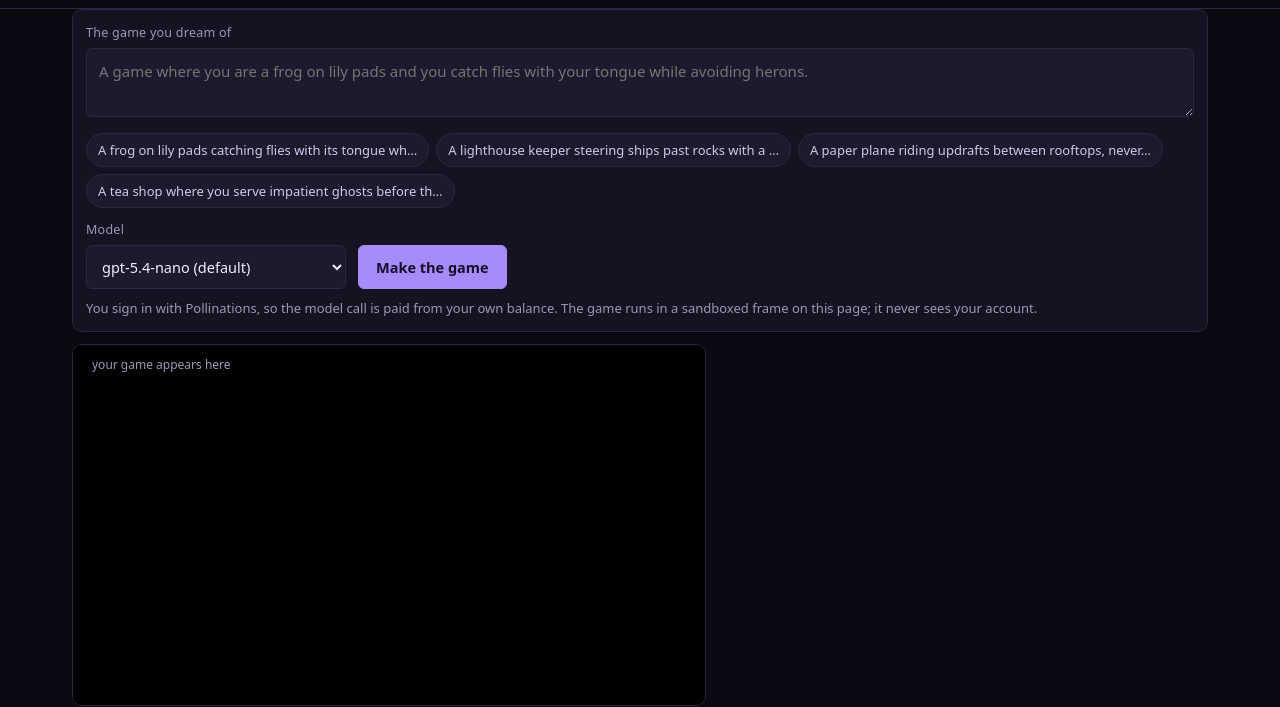
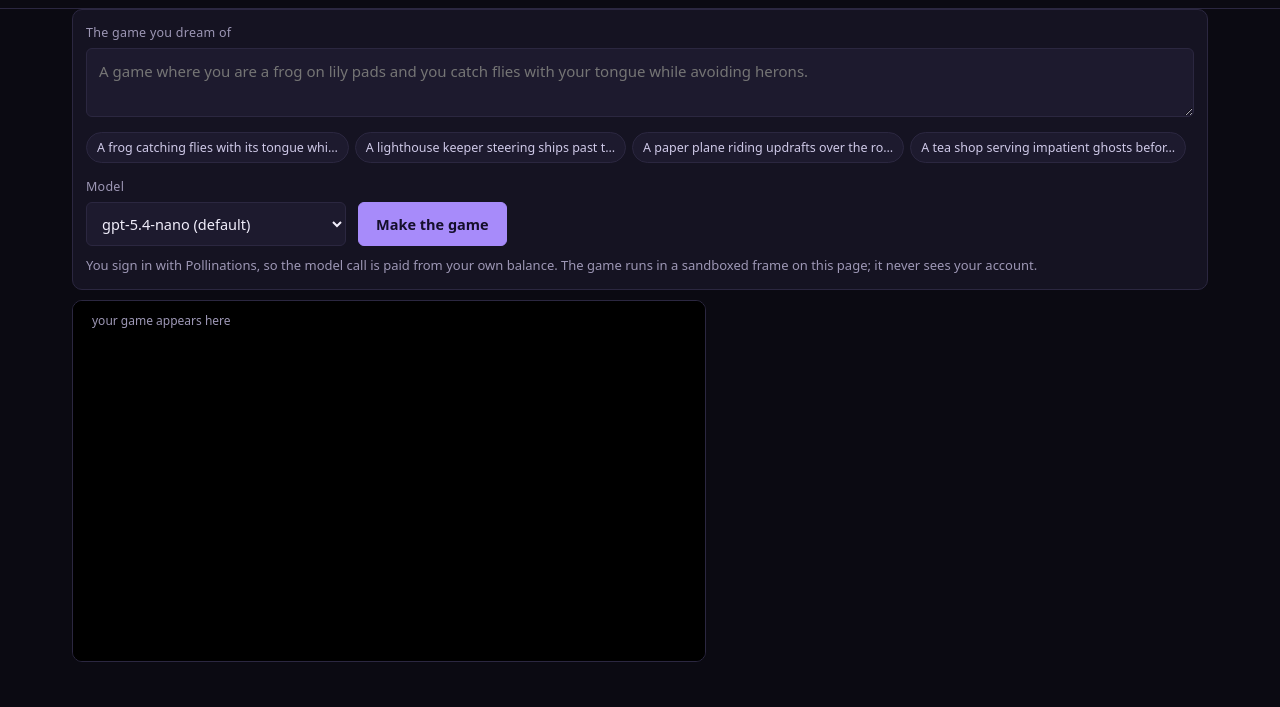
Before and after one commit to Sugamdeol/dreamcast, a plain HTML site: page index.html in a window 1280 px wide. Shown: the part 123-830 px from the top of the page. Drawn offline with Linux system fonts and the light colour scheme.

Commit message:
style: keep the idea chips on one row and tighten the panel

```diff
--- a/app.js
+++ b/app.js
@@ -36,10 +36,10 @@
   ];
 
   var IDEAS = [
-    "A frog on lily pads catching flies with its tongue while herons hunt it",
-    "A lighthouse keeper steering ships past rocks with a rotating beam",
-    "A paper plane riding updrafts between rooftops, never touching the ground",
-    "A tea shop where you serve impatient ghosts before they fade away"
+    "A frog catching flies with its tongue while herons hunt it",
+    "A lighthouse keeper steering ships past the rocks",
+    "A paper plane riding updrafts over the rooftops",
+    "A tea shop serving impatient ghosts before they fade"
   ];
 
   var $ = function (sel) { return document.querySelector(sel); };
@@ -414,7 +414,8 @@
       var b = document.createElement("button");
       b.type = "button";
       b.className = "idea";
-      b.textContent = text.length > 54 ? text.slice(0, 53) + "\u2026" : text;
+      b.textContent = text.length > 42 ? text.slice(0, 41) + "\u2026" : text;
+      b.title = text;
       b.addEventListener("click", function () { $("#idea").value = text; say("Idea set. Make the game when ready.", ""); });
       box.appendChild(b);
     });
--- a/index.html
+++ b/index.html
@@ -33,16 +33,16 @@
   .btn-ghost:hover{border-color:var(--muted)}
   main{padding:13px 0 16px}
   .panel{border:1px solid var(--rule);background:var(--panel);border-radius:10px;padding:13px}
-  textarea{width:100%;min-height:62px;resize:vertical;background:var(--panel2);border:1px solid var(--rule);color:var(--ink);border-radius:6px;padding:11px 12px;font:inherit;font-size:15px;line-height:1.5}
+  textarea{width:100%;min-height:54px;resize:vertical;background:var(--panel2);border:1px solid var(--rule);color:var(--ink);border-radius:6px;padding:11px 12px;font:inherit;font-size:15px;line-height:1.5}
   textarea:focus{outline:2px solid #2f2a4a;border-color:var(--accent)}
   label{display:block;font-size:12.5px;color:var(--muted);margin-bottom:6px;letter-spacing:.02em}
   .row{display:flex;gap:12px;flex-wrap:wrap;align-items:flex-end}
   .field{flex:1;min-width:200px}
-  .ideas{display:flex;gap:7px;flex-wrap:wrap;margin-top:9px}
-  .idea{background:var(--panel2);border:1px solid var(--rule);color:#cfc9e8;padding:6px 11px;font-size:13px;border-radius:999px;cursor:pointer}
+  .ideas{display:flex;gap:6px;flex-wrap:nowrap;overflow-x:auto;margin-top:8px;padding-bottom:2px;scrollbar-width:thin}
+  .idea{background:var(--panel2);border:1px solid var(--rule);color:#cfc9e8;padding:5px 10px;font-size:12.5px;border-radius:999px;cursor:pointer;white-space:nowrap;flex:0 0 auto}
   .idea:hover{border-color:var(--accent);color:var(--ink)}
   .hint{color:var(--muted);font-size:13px;margin:9px 0 0}
-  .stage{margin-top:12px;display:grid;grid-template-columns:minmax(0,1.3fr) minmax(0,1fr);gap:14px;align-items:start}
+  .stage{margin-top:10px;display:grid;grid-template-columns:minmax(0,1.3fr) minmax(0,1fr);gap:14px;align-items:start}
   .col{display:flex;flex-direction:column;gap:10px;min-width:0}
   .frameBox{position:relative;border:1px solid var(--rule);background:#000;border-radius:10px;overflow:hidden}
   iframe{display:block;width:100%;height:360px;border:0;background:#000}
```
